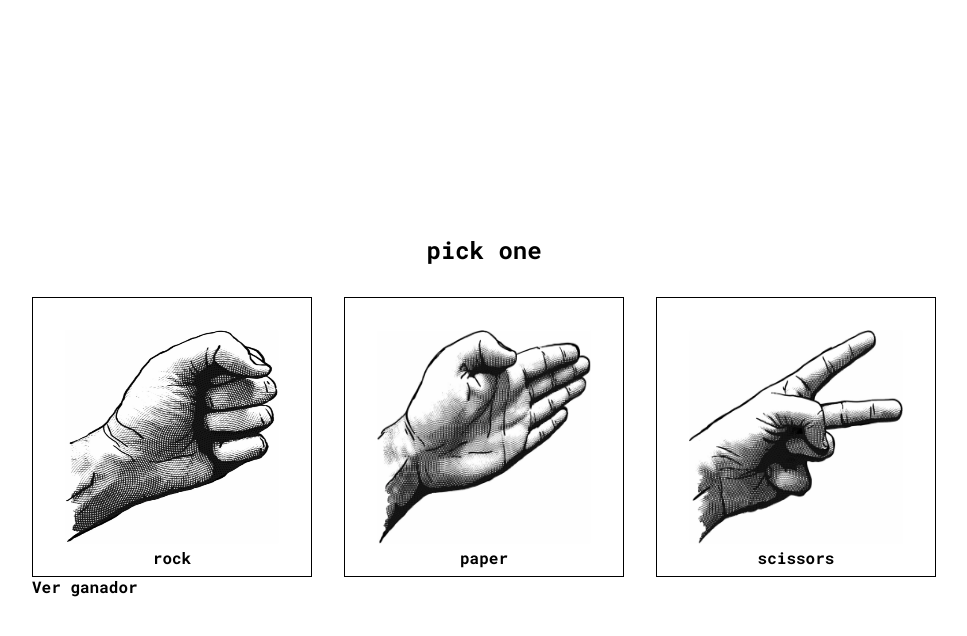
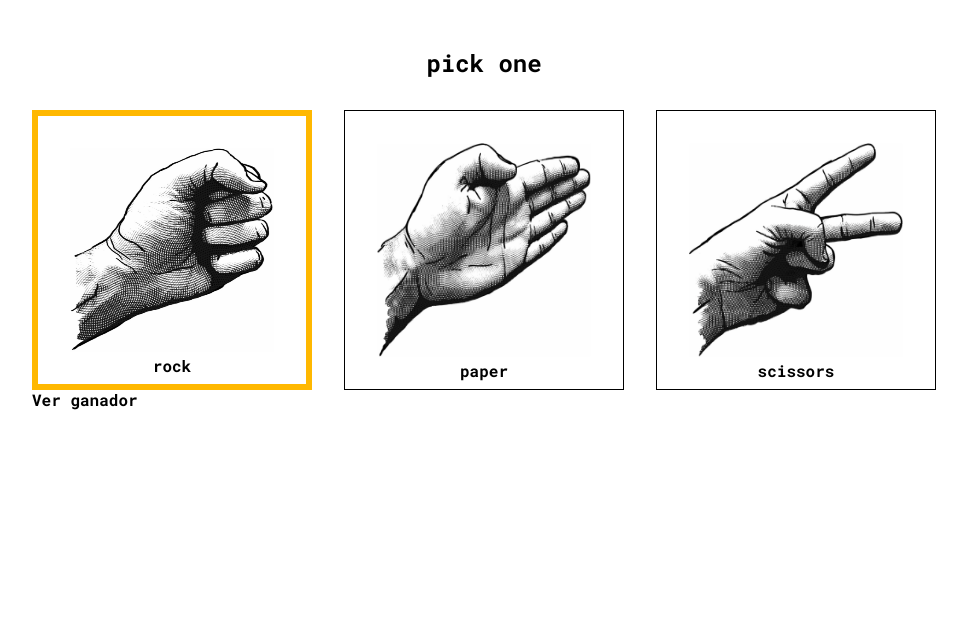
Before and after one commit to juanan-fernandez/advent-css-12, a plain HTML site: page index.html in a window 1280 px wide. Shown: the whole page, without its empty margins (156-1123 px from the left). Drawn offline with Linux system fonts and the light colour scheme.

Commit message:
add javascript router and home page

```diff
--- a/css/home.css
+++ b/css/home.css
@@ -21,6 +21,11 @@
    border: 1px solid black;
 }
 
+.options__item--selected {
+   border: 6px solid #FFB800;
+
+}
+
 .options__item img{
    width: 100%;
    height: 100%;
--- a/css/index.css
+++ b/css/index.css
@@ -14,14 +14,14 @@ html {
 }
 
 body {
-	margin: 1rem;
+	margin: 2rem auto;
 	padding: 1rem;
 	background-color: white;
 	font-family: 'Roboto Mono', monospace;
 	display: flex;
 	justify-content: center;
 	place-items: center;
-	min-height: 100vh;
+	/*min-height: 100vh;*/
 }
 
 ul, ol, dd{
--- a/pages/home.html
+++ b/pages/home.html
@@ -2,7 +2,7 @@
 <div>
    <p class="title"> pick one</p>
    <section class="options">
-      <div class="options__item">
+      <div class="options__item options__item--selected">
          <img src="../images/rock.png">
          <p>rock</p>
       </div>
```
